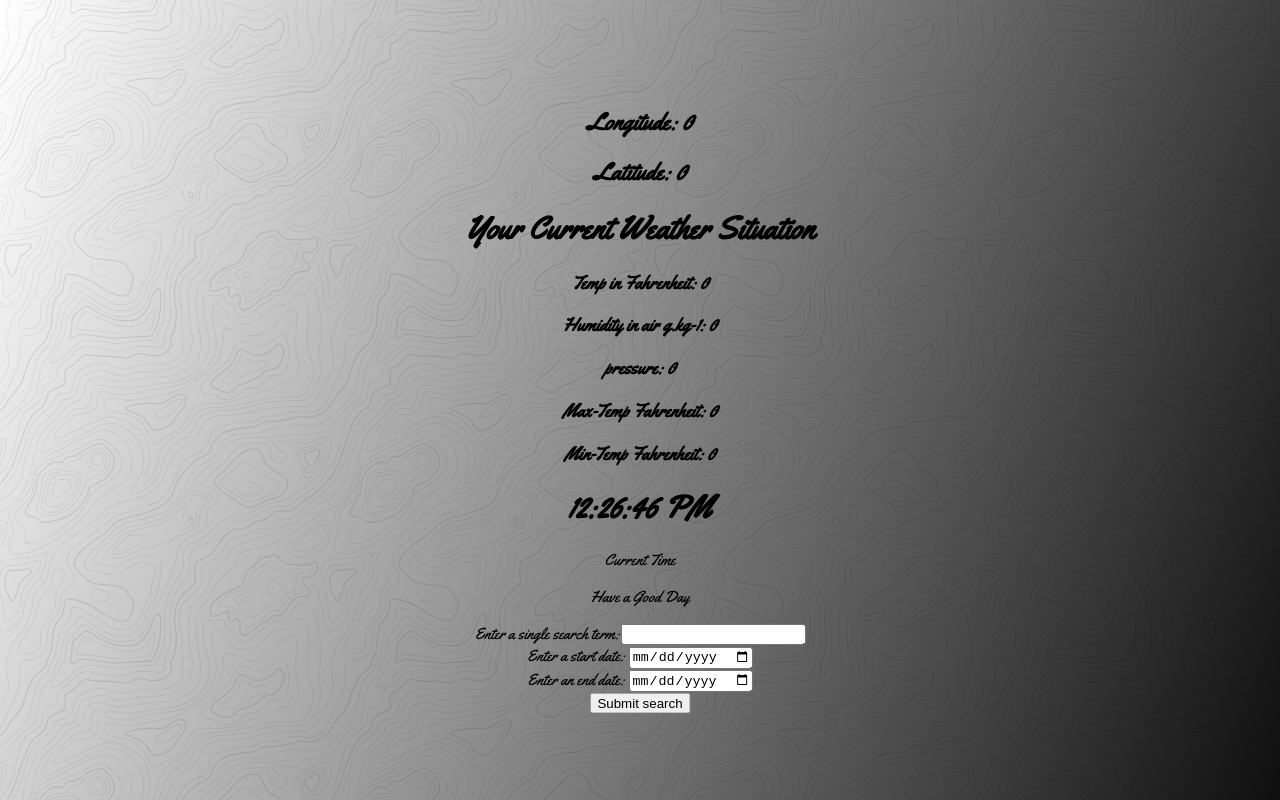
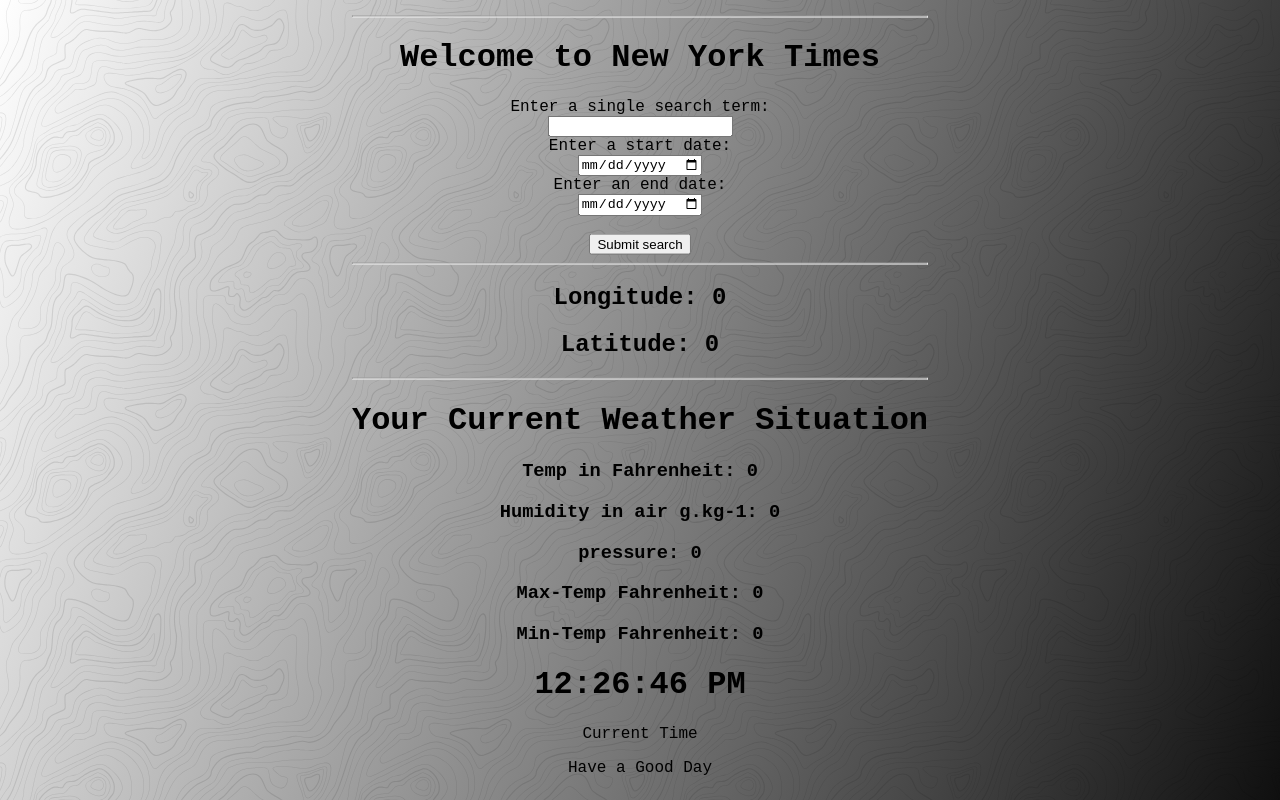
Before and after one commit to Gurpreet10581/TypeScript-React-Legacy-Fetch-Challenge, a React (Create React App) app: page / in a window 1280 px wide. Built offline with nearby package versions, Linux system fonts and the light colour scheme; no server answers.

Commit message:
fixed some issues of nyt

```diff
--- a/src/App.css
+++ b/src/App.css
@@ -6,7 +6,7 @@
 
 .App {
   text-align: center;
-  font-family: yellowtail;
+  font-family: 'Courier New', Courier, monospace;
   font-size: 1em;
 }
 
--- a/src/App.tsx
+++ b/src/App.tsx
@@ -14,9 +14,9 @@
   return (
     <div className="App">
       <div className="verticalCenter">
+            <NytChallenge />
             <Location />
             <Clock testProp={testProp} optionalProp={optionalProp} />
-            <NytChallenge />
 
       </div>
     </div>
--- a/src/components/Location.tsx
+++ b/src/components/Location.tsx
@@ -81,9 +81,10 @@
         return(
             <div className="main">
                 <div className="mainDiv">
+                        <hr />
                         <h2>Longitude: {this.state.longitude}</h2>
                         <h2>Latitude: {this.state.latitude}</h2>
-
+                        <hr />
                         <h1>Your Current Weather Situation</h1>
                         {this.currentLocation()}
                         <Weather temp ={this.state.temp} humidity={this.state.humidity} pressure={this.state.pressure } temp_max={this.state.temp_max } temp_min={this.state.temp_min }/>
--- a/src/components/NytChallenge.tsx
+++ b/src/components/NytChallenge.tsx
@@ -54,10 +54,18 @@
         .catch(err => console.log(err));
     }
 
-    changePageNumber = (event:{}, direction:string) => {
+
+    handleSubmit = (event:any) => {
+            //need to add prevent default but getting an error because  of the type
+            event.preventDefault();
+            this.setState({pageNumber:0});
+            this.fetchResults();
+    };
+    changePageNumber = (event:any, direction:any) => {
+      event.preventDefault();
         if(direction === 'down') {
           if(this.state.pageNumber > 0) {
-            this.setState({pageNumber: this.state.pageNumber + 1});
+            this.setState({pageNumber: this.state.pageNumber - 1});
               this.fetchResults();
             }
           }
@@ -69,12 +77,6 @@
       };
 
 
-    handleSubmit = (event:{}) => {
-        //need to add prevent default but getting an error because  of the type
-        this.setState({pageNumber:0});
-        this.fetchResults();
-      };
-
     componentWillMount(){
         this.fetchResults();
     }
@@ -84,16 +86,18 @@
         return(
             <div className="main">
               <div className="mainDiv">
+                <hr />
+                <h1>Welcome to New York Times</h1>
                   <form onSubmit={(e) => this.handleSubmit(e)}>
-                    <span>Enter a single search term:</span>
+                      <span>Enter a single search term:</span> <br />
                       <input type="text" name="search" onChange={(e) => this.setState({ search: e.target.value})} required />
                       <br />
-                    <span>Enter a start date: </span>
+                      <span>Enter a start date: </span> <br />
                       <input type="date" name="startDate" pattern="[0-9]{8}" onChange={(e) => this.setState({startDate:e.target.value})} />
                       <br />
-                    <span>Enter an end date: </span>
+                      <span>Enter an end date: </span> <br />
                       <input type="date" name="endDate" pattern="[0-9]{8}" onChange={(e) => this.setState({endDate:e.target.value})} />
-                    <br />
+                      <br /> <br />
                       <button className="submit">Submit search</button>
                   </form>
                     {
```
Also changed, not shown: src/components/NytChallengeIndex.tsx (indentation only). Lines whose indentation alone changed are shown as unchanged.
